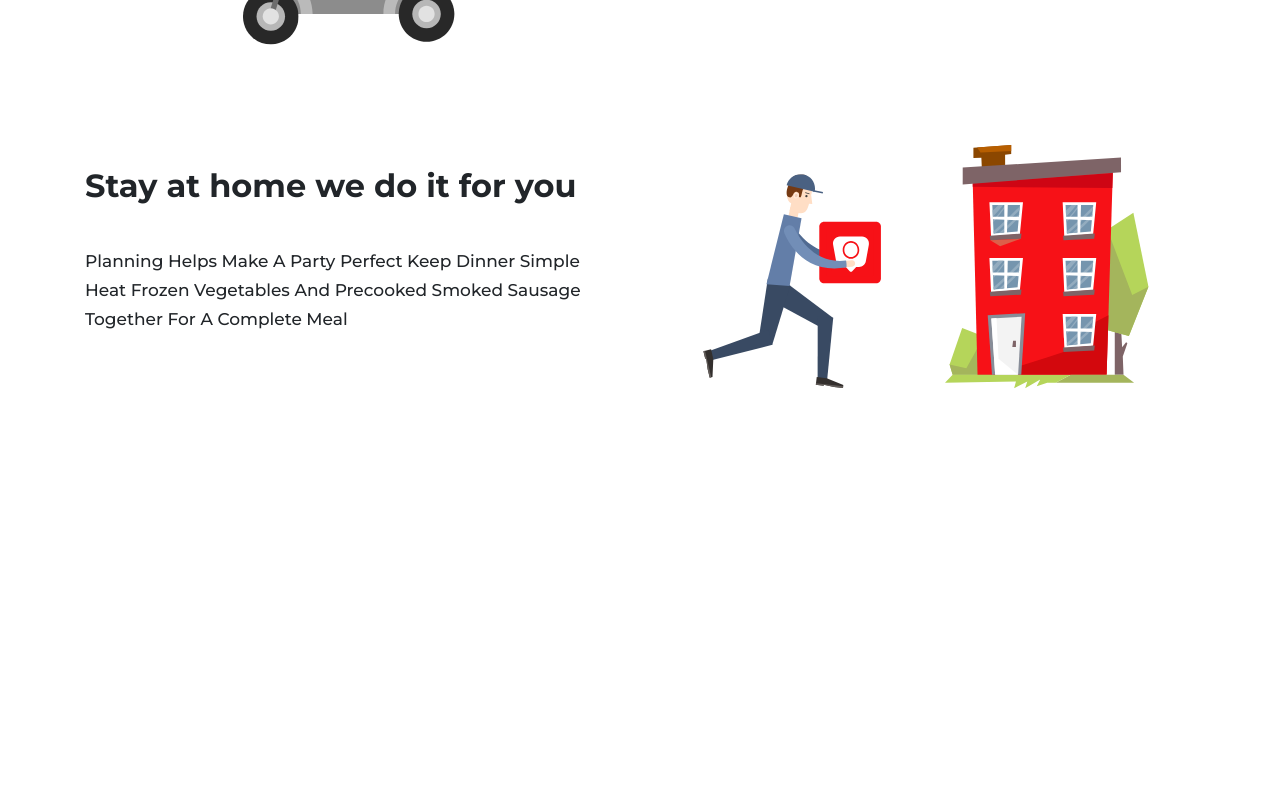
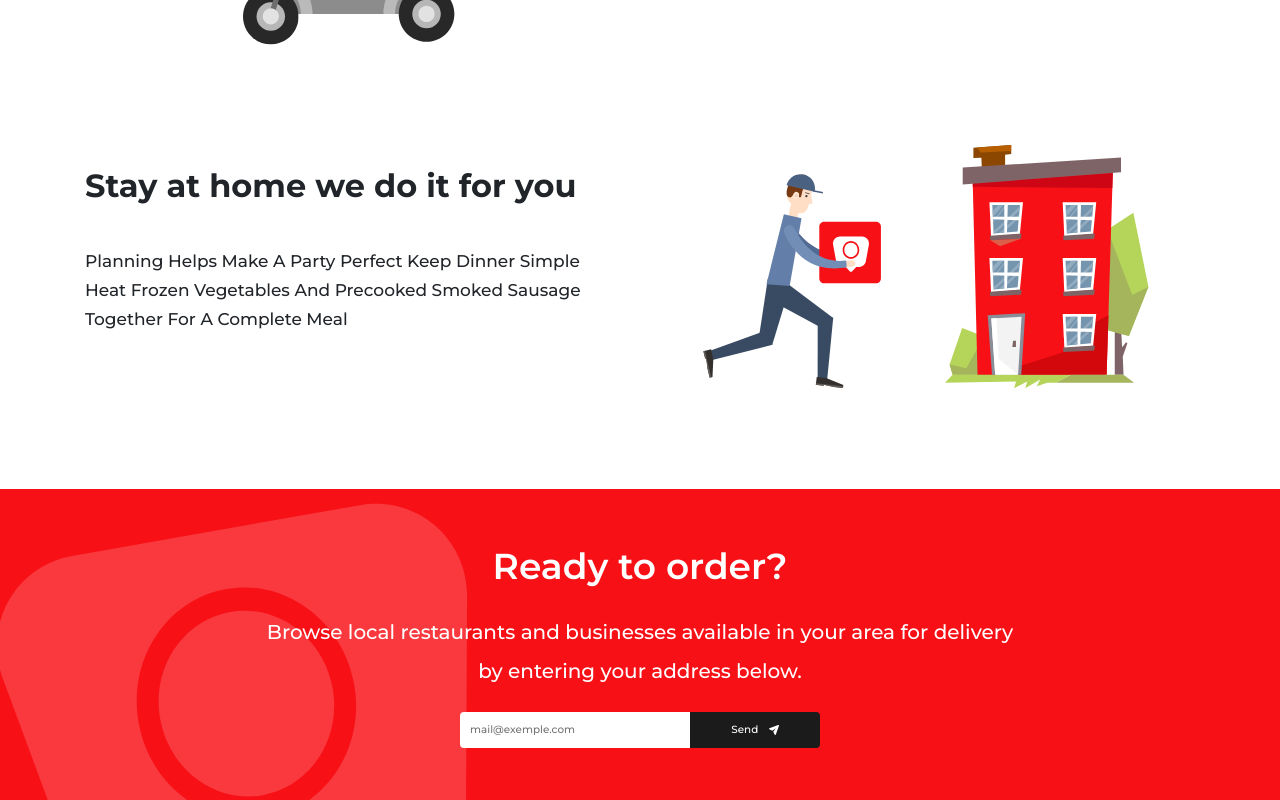
Before and after one commit to thedentist89/Grabit, a React (Create React App) app: page / in a window 1280 px wide. Shown: the part 1441-2241 px from the top of the page. Before the commit the page ends 1930 px from the top, so only its background shows below. Built offline with nearby package versions, Linux system fonts and the light colour scheme.

Commit message:
Add 'Call to Action' section

```diff
--- /dev/null
+++ b/src/components/CallToAction.jsx
@@ -0,0 +1,26 @@
+import React from 'react'
+import styles from '../styles/CallToAction.module.css'
+import send from '../img/send.svg'
+
+const CallToAction = () => {
+  return (
+    <div className={styles.cta}>
+      <h2 className={styles['cta-heading']}>Ready to order?</h2>
+      <div className={styles['cta-paragraph-wrapper']}>
+        <p className={styles['cta-paragraph']}>
+          Browse local restaurants and businesses available in your area for delivery by entering
+          your address below.
+        </p>
+      </div>
+      <div className={styles.input}>
+        <input type="text" className={styles.control} placeholder="mail@exemple.com" />
+        <button type="button" className={styles.send}>
+          Send
+          <img className="ml-3" src={send} alt="send" width="10" />
+        </button>
+      </div>
+    </div>
+  )
+}
+
+export default CallToAction
--- a/src/pages/Landing.jsx
+++ b/src/pages/Landing.jsx
@@ -1,11 +1,13 @@
 import React from 'react'
 import Header from '../components/Header'
 import HowTo from '../components/HowTo'
+import CallToAction from '../components/CallToAction'
 
 const Landing = () => (
   <div>
     <Header />
     <HowTo />
+    <CallToAction />
   </div>
 )
 
--- /dev/null
+++ b/src/styles/CallToAction.module.css
@@ -0,0 +1,46 @@
+.cta {
+  background-color: #f71117;
+  text-align: center;
+  padding: 5rem;
+  background-image: url('/img/grabit.svg');
+  background-repeat: no-repeat;
+}
+
+.cta-heading {
+  color: #fff;
+  font-weight: 600;
+  font-size: 36px;
+  line-height: 51px;
+}
+
+.cta-paragraph-wrapper {
+  width: 750px;
+  margin: 2rem auto;
+}
+
+.cta-paragraph {
+  font-size: 20px;
+  line-height: 39px;
+  color: #fff;
+  font-weight: 500;
+}
+
+.input-group {
+  max-width: 750px;
+  margin-top: 3rem;
+}
+
+.control {
+  padding: 1rem;
+  width: 230px;
+  border-radius: 4px 0 0 4px;
+  border: none;
+}
+
+.send {
+  padding: 1rem 4rem;
+  border-radius: 0 4px 4px 0;
+  border: none;
+  background-color: #1b1b1b;
+  color: #fff;
+}
```
Also changed, not shown: public/img/grabit.svg (added), src/img/send.svg (added).
